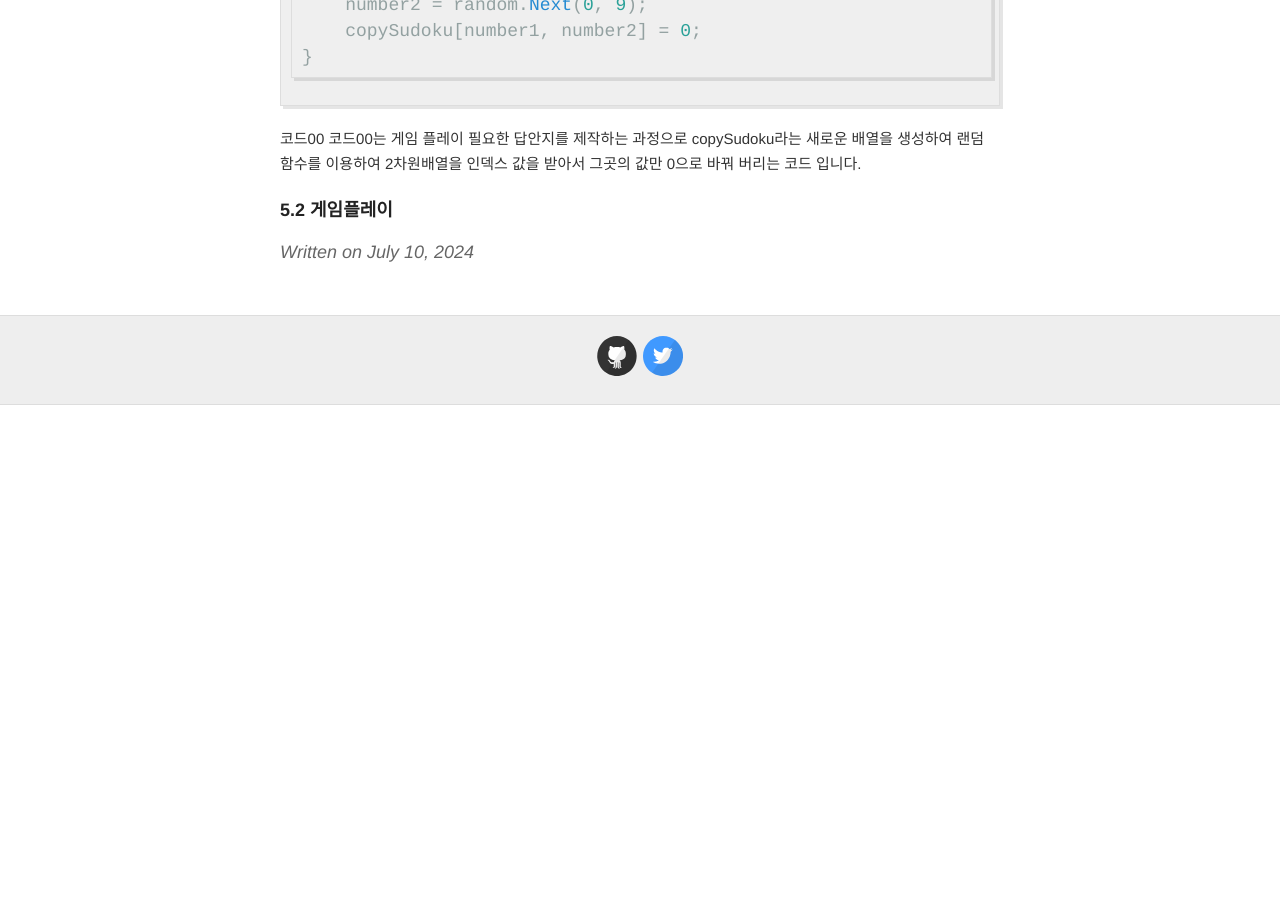
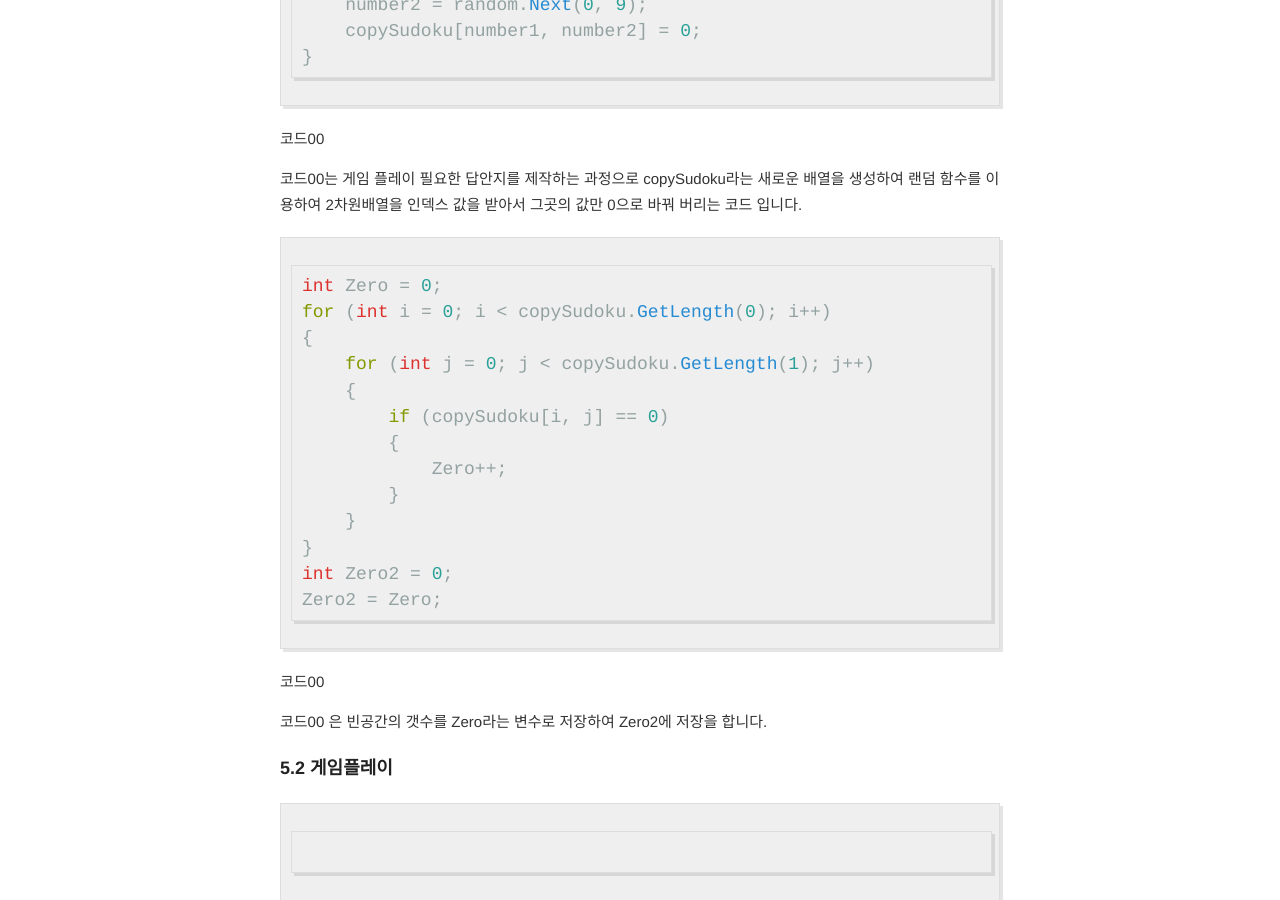
Before and after one commit to enmael/enmael.github.io, a Jekyll site: the page built from _posts/2024-7-10-sudoku .md, in a window 1280 px wide and 900 px high, scrolled down 4138 px. Built offline with Jekyll 4.4.1, drawn with Linux system fonts in a browser that asks for light colours; comment, search, counter and statistics services are not loaded; before the commit the page ends 4543 px from its top, so only the background shows below that.

Commit message:
Update 2024-7-10-sudoku .md

````diff
--- a/_posts/2024-7-10-sudoku .md
+++ b/_posts/2024-7-10-sudoku .md
@@ -177,9 +177,38 @@ for (int i = 0; i < 15; i++)
 <span style="font-size: 15px;">
    코드00
 </span>
+
 <span style="font-size: 15px;">
    코드00는 게임 플레이 필요한 답안지를 제작하는 과정으로
  copySudoku라는 새로운 배열을 생성하여 랜덤 함수를 이용하여
   2차원배열을 인덱스 값을 받아서 그곳의 값만 0으로 바꿔 버리는 코드 입니다.
 </span>
+
+```csharp
+int Zero = 0;
+for (int i = 0; i < copySudoku.GetLength(0); i++)
+{
+    for (int j = 0; j < copySudoku.GetLength(1); j++)
+    {
+        if (copySudoku[i, j] == 0)
+        {
+            Zero++;
+        }
+    }
+}
+int Zero2 = 0;
+Zero2 = Zero;
+```
+<span style="font-size: 15px;">
+   코드00
+</span>
+
+<span style="font-size: 15px;">
+   코드00 은 빈공간의 갯수를 Zero라는 변수로 저장하여 Zero2에 저장을 합니다.
+</span>
+
 <h5>5.2 게임플레이</h5>
+
+```csharp
+
+```
````
